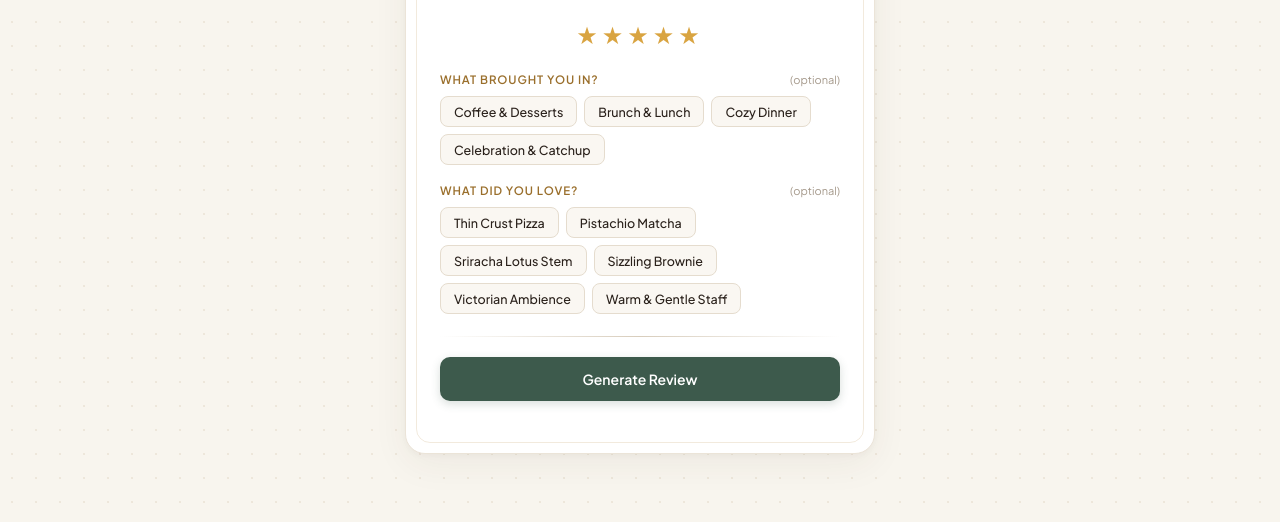
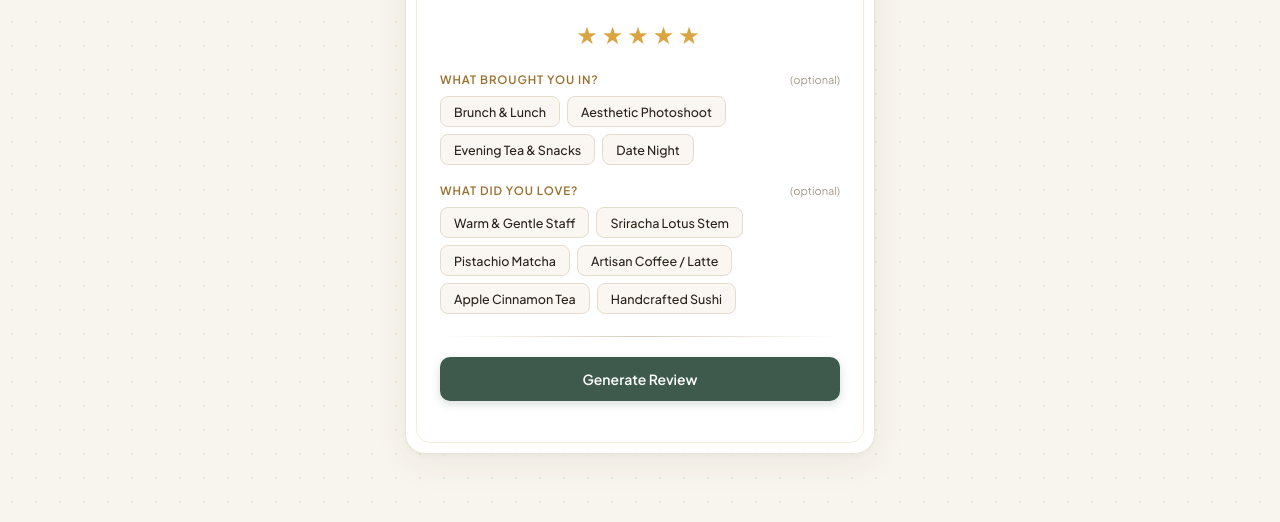
Before and after one commit to rex103240/la-melrose-qr, a website: page index.html in a window 1280 px wide. Shown: the part 278-800 px from the top of the page. Drawn offline with nearby package versions, Linux system fonts and the light colour scheme.

Commit message:
feat: randomized review lengths (1-4 lines) and automatic chip rotation on load

```diff
--- a/index.html
+++ b/index.html
@@ -461,12 +461,65 @@
     const GOOGLE_MAPS_SHORTLINK = "https://maps.app.goo.gl/JDRxbDaR2G3fsU2x5";
     const CID_URL = "https://maps.google.com/?cid=1430779436164975714";
 
+    // Master pools for automatic rotation per user/visit
+    const VISIT_POOL = [
+      "Coffee & Desserts",
+      "Brunch & Lunch",
+      "Cozy Dinner",
+      "Celebration & Catchup",
+      "Aesthetic Photoshoot",
+      "Date Night",
+      "Solo Chill & Read",
+      "Evening Tea & Snacks"
+    ];
+
+    const FAVORITES_POOL = [
+      "Thin Crust Pizza",
+      "Pistachio Matcha",
+      "Sriracha Lotus Stem",
+      "Sizzling Brownie",
+      "Victorian Ambience",
+      "Warm & Gentle Staff",
+      "Handcrafted Sushi",
+      "Alfredo Pasta",
+      "La Melrose Belleza",
+      "Apple Cinnamon Tea",
+      "Artisan Coffee / Latte",
+      "Outdoor Garden Seating",
+      "Circuit House Charm"
+    ];
+
     let currentReview = "";
 
-    // Toggle chip selections
-    document.querySelectorAll(".chip").forEach(chip => {
-      chip.addEventListener("click", () => chip.classList.toggle("active"));
-    });
+    function shuffle(arr) {
+      const a = [...arr];
+      for (let i = a.length - 1; i > 0; i--) {
+        const j = Math.floor(Math.random() * (i + 1));
+        [a[i], a[j]] = [a[j], a[i]];
+      }
+      return a;
+    }
+
+    // Automatically rotate/shuffle chips by default for every user
+    function initRotatedChips() {
+      const visitContainer = document.getElementById("chips-visit");
+      const foodContainer = document.getElementById("chips-food");
+
+      const pickedVisits = shuffle(VISIT_POOL).slice(0, 4);
+      const pickedFood = shuffle(FAVORITES_POOL).slice(0, 6);
+
+      visitContainer.innerHTML = pickedVisits
+        .map(item => `<span class="chip">${item}</span>`)
+        .join("");
+
+      foodContainer.innerHTML = pickedFood
+        .map(item => `<span class="chip">${item}</span>`)
+        .join("");
+
+      document.querySelectorAll(".chip").forEach(chip => {
+        chip.addEventListener("click", () => chip.classList.toggle("active"));
+      });
+    }
 
     function getSelectedKeywords() {
       return Array.from(document.querySelectorAll(".chip.active"))
@@ -530,6 +583,9 @@
       // Universal Google Maps shortlink (routes straight to native Google Maps app on mobile)
       window.location.href = GOOGLE_MAPS_SHORTLINK;
     }
+
+    // Run rotation immediately on load
+    initRotatedChips();
   </script>
 </body>
 </html>
```
Also changed, not shown: api/review.js (+13 -4 lines).
